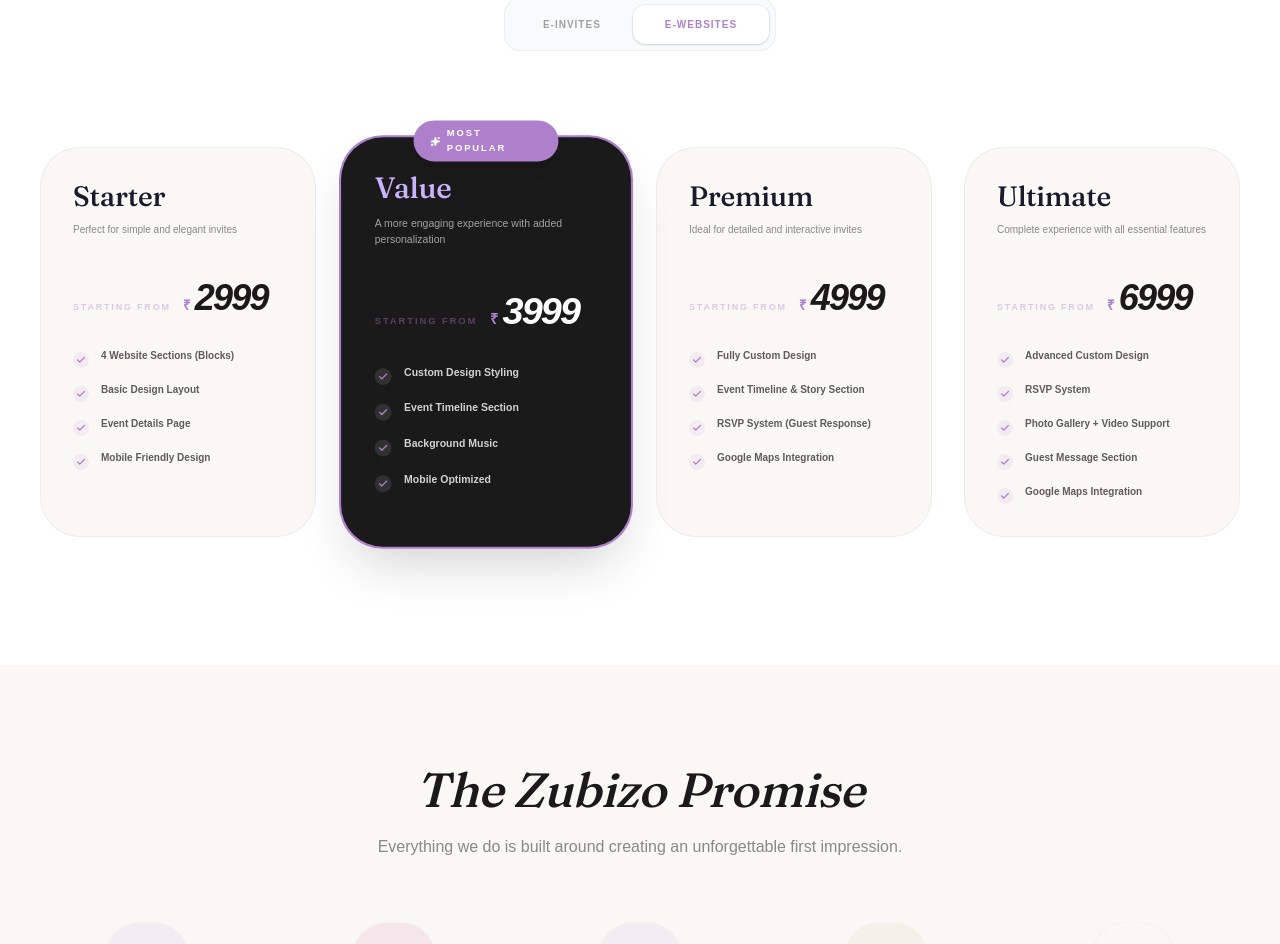
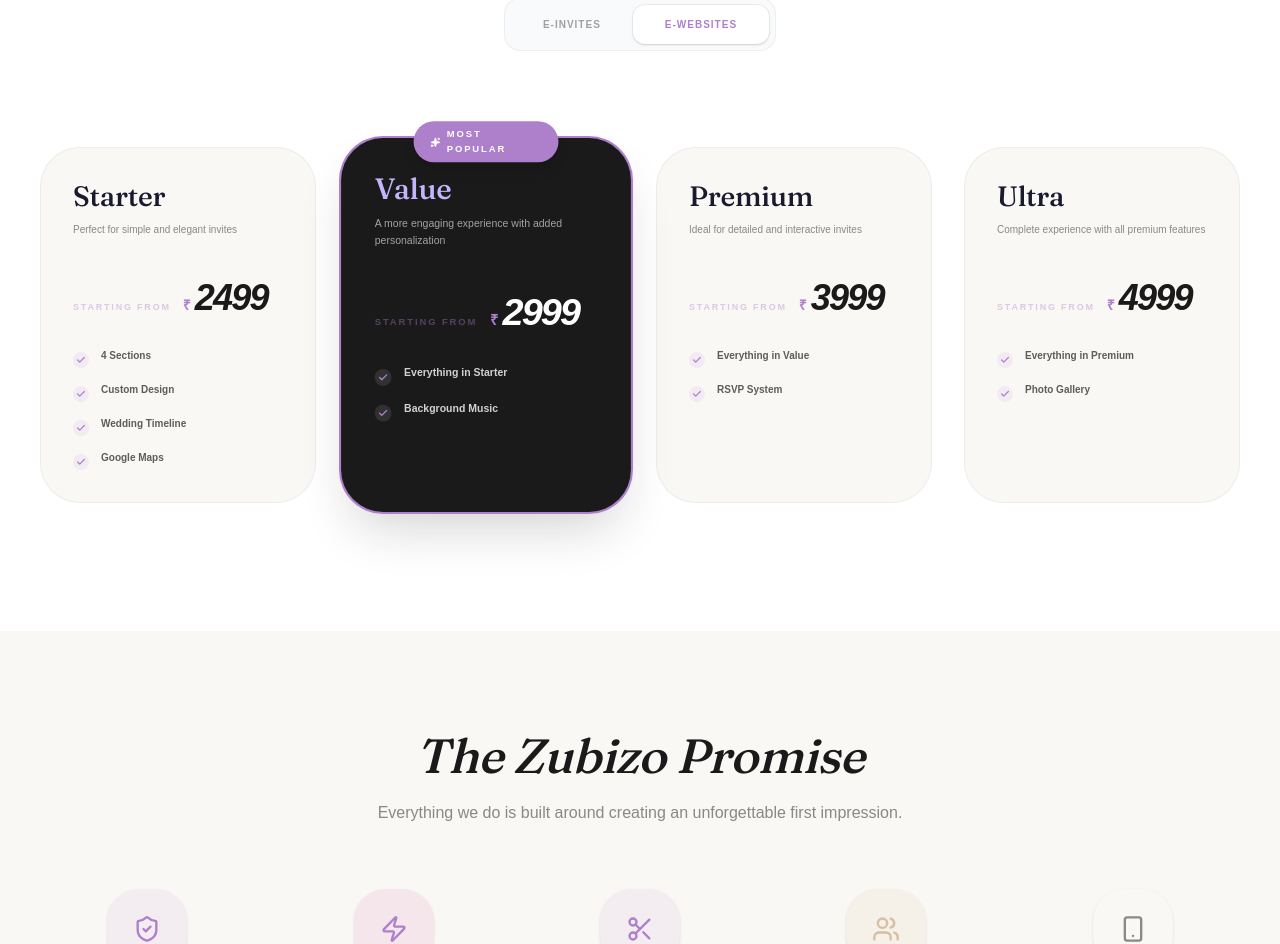
Before and after one commit to Aafrin-Aaysha/zubizo-website, a Next.js app: page /digital-invites in a window 1280 px wide. Shown: the part 1659-2603 px from the top of the page. Built offline with nearby package versions, Linux system fonts and the light colour scheme; no server answers; the database is empty; a web font is replaced by a local one.

Commit message:
Update digital invites website packages pricing and features

```diff
--- a/src/components/digital-invites/pricing.tsx
+++ b/src/components/digital-invites/pricing.tsx
@@ -40,13 +40,13 @@ const pricingData = {
   websites: [
     {
       name: "Starter",
-      price: "2999",
+      price: "2499",
       description: "Perfect for simple and elegant invites",
       features: [
-        "4 Website Sections (Blocks)",
-        "Basic Design Layout",
-        "Event Details Page",
-        "Mobile Friendly Design"
+        "4 Sections",
+        "Custom Design",
+        "Wedding Timeline",
+        "Google Maps"
       ],
       cta: "Create Starter",
       href: "/digital-invites/website",
@@ -54,13 +54,11 @@ const pricingData = {
     },
     {
       name: "Value",
-      price: "3999",
+      price: "2999",
       description: "A more engaging experience with added personalization",
       features: [
-        "Custom Design Styling",
-        "Event Timeline Section",
-        "Background Music",
-        "Mobile Optimized"
+        "Everything in Starter",
+        "Background Music"
       ],
       cta: "Create Value",
       href: "/digital-invites/website",
@@ -68,30 +66,25 @@ const pricingData = {
     },
     {
       name: "Premium",
-      price: "4999",
+      price: "3999",
       description: "Ideal for detailed and interactive invites",
       features: [
-        "Fully Custom Design",
-        "Event Timeline & Story Section",
-        "RSVP System (Guest Response)",
-        "Google Maps Integration"
+        "Everything in Value",
+        "RSVP System"
       ],
       cta: "Create Premium",
       href: "/digital-invites/website",
       isRecommended: false
     },
     {
-      name: "Ultimate",
-      price: "6999",
-      description: "Complete experience with all essential features",
+      name: "Ultra",
+      price: "4999",
+      description: "Complete experience with all premium features",
       features: [
-        "Advanced Custom Design",
-        "RSVP System",
-        "Photo Gallery + Video Support",
-        "Guest Message Section",
-        "Google Maps Integration"
+        "Everything in Premium",
+        "Photo Gallery"
       ],
-      cta: "Create Ultimate",
+      cta: "Create Ultra",
       href: "/digital-invites/website",
       isRecommended: false
     }
```
